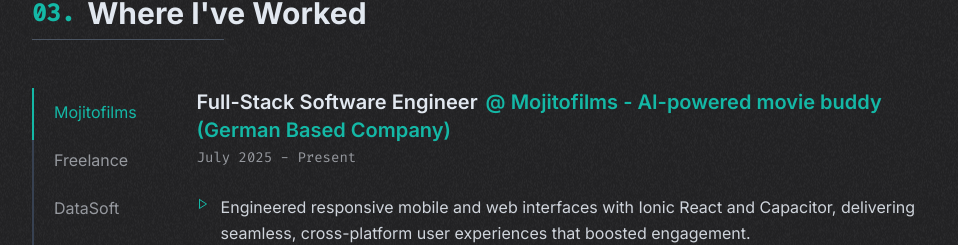
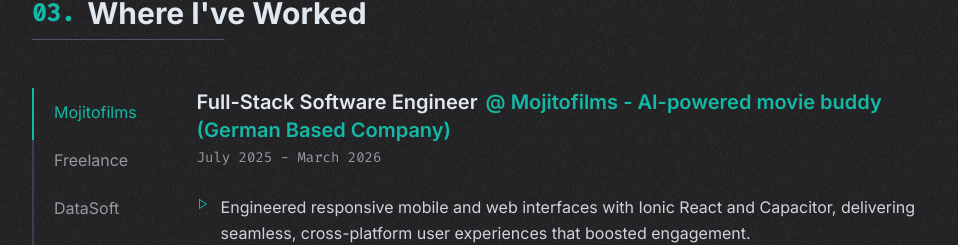
Before and after one commit to TahirAnny/BitsOfTahira, a React (Create React App) app: page / in a window 1280 px wide. Shown: the part 3268-3513 px from the top of the page, without its empty margins (160-1118 px from the left). Built offline with nearby package versions, Linux system fonts and the light colour scheme.

Commit message:
Update duration for Mojitofilms experience (#4)

```diff
--- a/src/components/Experience.js
+++ b/src/components/Experience.js
@@ -9,7 +9,7 @@
     shortName: 'Mojitofilms',
     position: 'Full-Stack Software Engineer',
     location: 'Remote',
-    duration: 'July 2025 - Present',
+    duration: 'July 2025 - March 2026',
     description: [
       'Engineered responsive mobile and web interfaces with Ionic React and Capacitor, delivering seamless, cross-platform user experiences that boosted engagement.',
       'Implemented scalable backend features using Node.js and Next.js API routes, enhancing application performance and reliability.',
```
